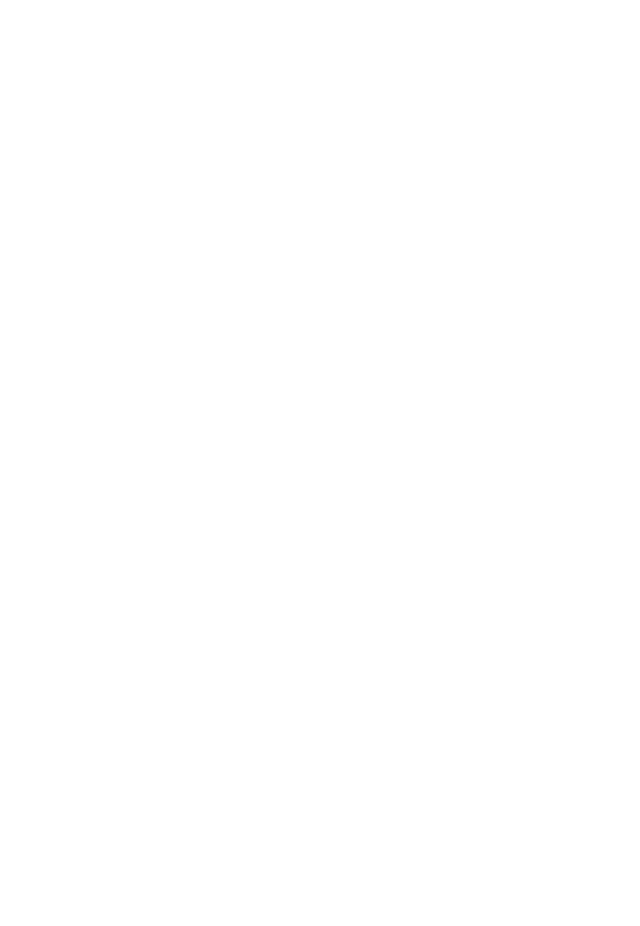
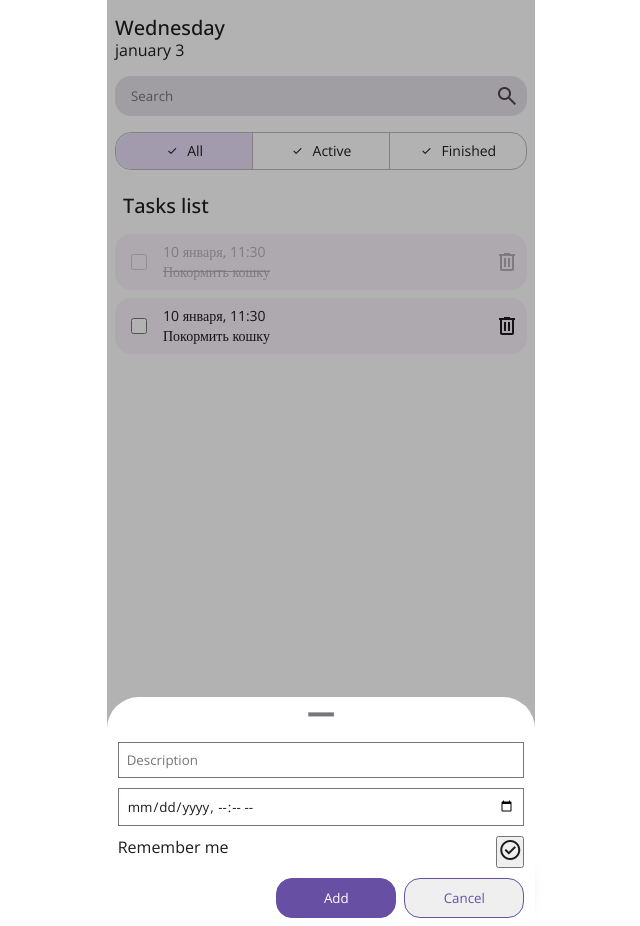
Before and after one commit to Mad-Deuce/ICH_FE_PRJ3, a website built with Vite: page index.html in a window 1280 px wide. Shown: the whole page, without its empty margins (319-959 px from the left). Before the commit the page ends 800 px from the top, so only its background shows below. Built offline with nearby package versions, Linux system fonts and the light colour scheme.

Commit message:
create main markup and styles

```diff
--- a/index.html
+++ b/index.html
@@ -4,12 +4,111 @@
 <head>
     <meta charset="UTF-8">
     <meta name="viewport" content="width=device-width, initial-scale=1.0">
+
+    <link href="https://fonts.googleapis.com/css2?family=Material+Symbols+Outlined" rel="stylesheet" />
+
+
     <link rel="stylesheet" type="text/css" href="src/styles/styles.css" />
     <title>Document</title>
 </head>
 
 <body>
+    <div class="container-main">
+        <div>
+            <h3>Wednesday</h3>
+            <p>january 3</p>
+        </div>
+        <div class="search-bar">
+            <input type="text" placeholder="Search">
+            <span class="material-symbols-outlined"> search </span>
+        </div>
+        <div class="filter-bar">
+            <div class="filter-active left">
+                <span class="material-symbols-outlined"> check </span>
+                <p>All</p>
+            </div>
+            <div class="middle">
+                <span class="material-symbols-outlined"> check </span>
+                <p>Active</p>
+            </div>
+            <div class="right">
+                <span class="material-symbols-outlined"> check </span>
+                <p>Finished</p>
+            </div>
+        </div>
+        <div class="tasks">
+            <h3>Tasks list</h3>
 
+            <div class="card finished">
+                <div>
+                    <input type="checkbox">
+                    <div>
+                        <p>10 января, 11:30</p>
+                        <p>Покормить кошку</p>
+                    </div>
+                </div>
+                <span class="material-symbols-outlined"> delete </span>
+            </div>
+
+            <div class="card">
+                <div>
+                    <input type="checkbox">
+                    <div>
+                        <p>10 января, 11:30</p>
+                        <p>Покормить кошку</p>
+                    </div>
+                </div>
+                <span class="material-symbols-outlined"> delete </span>
+            </div>
+
+        </div>
+
+        <button class="btn-edit">
+            <span class="material-symbols-outlined"> edit </span>
+        </button>
+
+        <div class="container-modal">
+            <div class="modal">
+                <!-- <div> -->
+                    <span class="material-symbols-outlined"> horizontal_rule </span>
+                <!-- </div> -->
+
+                <div>
+                    <input type="text" placeholder="Description">
+                </div>
+
+                <div>
+                    <input type="datetime-local" placeholder="Date">
+                </div>
+
+                <div>
+                    <label for="">Remember me</label>
+                    <button class="checked">
+                        <span class="material-symbols-outlined"> check_circle </span>
+                    </button>
+                </div>
+
+                <div class="modal-btns-container">
+                    <button class="modal-btn bg-indigo">Add</button>
+                    <button class="modal-btn">Cancel</button>
+                </div>
+            </div>
+        </div>
+
+    </div>
+
+
+
+
+
+
+
+
+
+
+
+
+    <script type="module" src="src/scripts/main.js"></script>
 </body>
 
 </html>
--- a/src/styles/styles.css
+++ b/src/styles/styles.css
@@ -1,3 +1,4 @@
+@import url("https://fonts.googleapis.com/css2?family=Open+Sans:ital,wght@0,300..800;1,300..800&display=swap");
 @import url(navbar.css);
 @import url(main.css);
 
@@ -6,72 +7,199 @@
   padding: 0;
   box-sizing: border-box;
 
-  font-family: "Roboto", sans-serif;
+  font-family: "Open Sans", serif;
+  font-optical-sizing: auto;
   font-weight: 400;
   font-style: normal;
-  font-size: 1rem;
-}
-
-.container {
-  max-width: 1920px;
-  margin: 0 auto;
-}
-
-.padding-vertical {
-  padding: clamp(40px, 10%, 80px) 0;
+  /* font-variation-settings: "wdth" 100; */
+  /* font-size: 1rem; */
+  color: #1d1b1e;
 }
 
 p {
   font-size: 1rem;
   font-weight: 400;
+  line-height: 1.25rem;
+}
+
+h3 {
+  font-size: 1.25rem;
+  font-weight: 500;
   line-height: 1.5rem;
 }
 
-h1 {
-  font-size: 2.625rem;
-  font-weight: 700;
-  line-height: 3.25rem;
+.container-main {
+  position: relative;
+  max-width: 428px;
+  height: 926px;
+  margin: 0 auto;
+  padding: 16px 8px;
+  display: flex;
+  flex-direction: column;
+  gap: 16px;
+
+  /* border: solid 1px red; */
 }
 
-@media (max-width: 1400px) {
-  * {
-    /* font-size: 16px; */
+.search-bar {
+  display: flex;
+  align-items: center;
+  justify-content: space-between;
+  background-color: #e6e2e9;
+  border-radius: 16px;
 }
+.search-bar > input {
+  width: 100%;
+  margin: 8px 16px;
+  background-color: #e6e2e9;
+  border: none;
+}
+.search-bar > span {
+  margin: 8px;
+  color: #4f4549;
 }
 
-@media (max-width: 1200px) {
-  * {
-    /* font-size: 16px; */
+.filter-bar {
+  display: flex;
+  align-items: center;
+  justify-content: stretch;
+  border-radius: 16px;
+  border: solid 1px #beb7bc;
 }
+.filter-bar > div {
+  width: 100%;
+  display: flex;
+  justify-content: center;
+  align-items: center;
+  gap: 8px;
 }
-@media (max-width: 992px) {
-  * {
-    /* font-size: 16px; */
+.filter-bar > div > * {
+  font-size: 0.875rem;
+  margin: 8px 0;
 }
+.filter-bar > .left {
+  border: none;
+  border-top-left-radius: 16px;
+  border-bottom-left-radius: 16px;
+}
+.filter-bar > .middle {
+  border: solid 1px #beb7bc;
+  border-top: none;
+  border-bottom: none;
+}
+.filter-bar > .right {
+  border: none;
+  border-top-right-radius: 16px;
+  border-bottom-right-radius: 16px;
+}
+.filter-active {
+  background-color: #e8def8;
 }
 
-@media (max-width: 768px) {
-  * {
-    /* font-size: 16px; */
+.tasks {
+  display: flex;
+  flex-direction: column;
+  gap: 8px;
 }
+.tasks > h3 {
+  margin: 8px;
 }
-@media (max-width: 576px) {
-  * {
-    /* font-size: 0.85rem; */
+
+.card {
+  padding: 8px;
+  display: flex;
+  justify-content: space-between;
+  align-items: center;
+  background-color: #f7f2fa;
+  border-radius: 16px;
 }
-  h1 {
-    font-size: 1.5rem;
-    /* font-weight: 700; */
-    line-height: 1.9rem;
+.card > div {
+  display: flex;
+  align-items: center;
+  gap: 8px;
 }
-  p {
-    font-size: 0.75rem;
-    /* font-weight: 400; */
-    /* line-height: 1.5rem; */
+.card > div > input {
+  margin: 8px;
+  width: 16px;
+  height: 16px;
 }
+.card > div > div > p {
+  font-size: 0.875rem;
 }
-@media (max-width: 390px) {
-  * {
-    /* font-size: 12px; */
+.card.finished > * {
+  opacity: 30%;
 }
+.card.finished > div > div :nth-child(2) {
+  text-decoration: line-through;
 }
+
+.btn-edit {
+  position: absolute;
+  bottom: 8px;
+  right: 8px;
+
+  width: 56px;
+  height: 56px;
+  background-color: #ebdef7;
+
+  box-shadow: -0.1em -0.1em 1em rgba(133, 123, 123, 0.6);
+
+  border-radius: 16px;
+  border: none;
+}
+
+.container-modal {
+  position: absolute;
+  width: 100%;
+  height: 100%;
+  top: 0;
+  left: 0;
+  background-color: rgba(0, 0, 0, 0.3);
+}
+.modal {
+  position: absolute;
+  left: 0;
+  bottom: 0;
+  width: 100%;
+  padding-bottom: 8px;
+  border-top-left-radius: 32px;
+  border-top-right-radius: 32px;
+  background-color: white;
+  display: flex;
+  flex-direction: column;
+  align-items: center;
+  gap: 10px;
+}
+.modal > span {
+  font-size: 2.2rem;
+  font-weight: 700;
+  color: #79747E;
+}
+
+.modal > div {
+  width: 100%;
+  max-width: 95%;
+  display: flex;
+  justify-content: space-between;
+}
+
+.modal > div > input {
+  width: 100%;
+  padding: 8px;
+  border: solid 1px #79747E;
+}
+.modal-btns-container {
+  justify-content: flex-end !important;
+  gap: 8px;
+}
+.modal-btn {
+  width: 120px;
+  height: 40px;
+  border-radius: 16px;
+  border: solid 1px #6750A4;
+  color: #6750A4;
+}
+.bg-indigo {
+  color: #ffffff;
+  background-color: #6750A4;
+}
```
Lines whose indentation alone changed are shown as unchanged.
